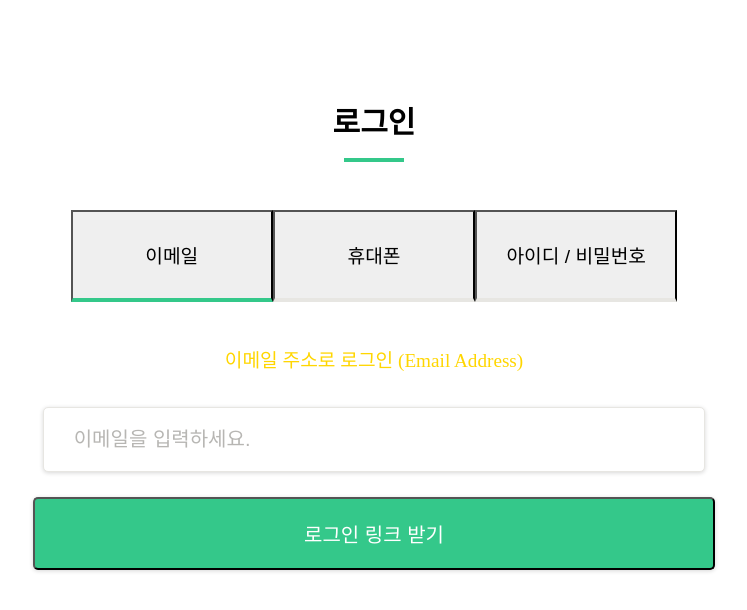
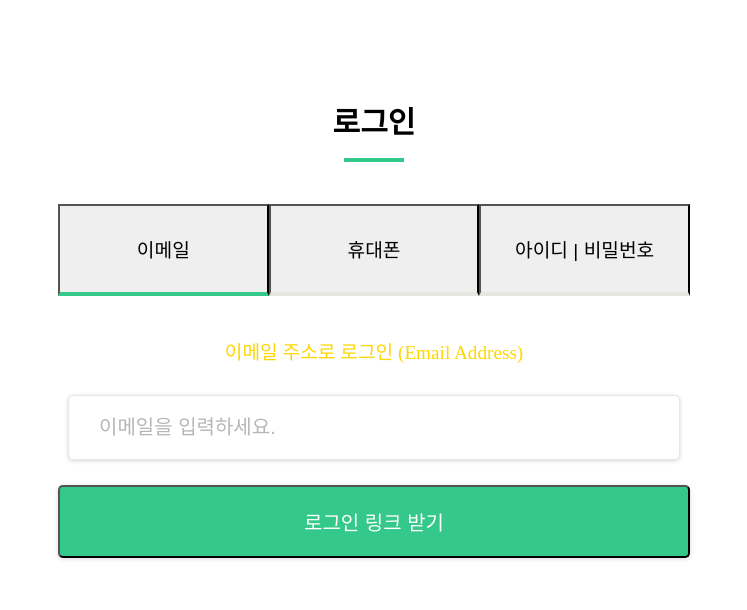
Before and after one commit to IRONDESK/moss, a Next.js app: page /login in a window 1280 px wide. Shown: the top 610 px of the page, without its empty margins (266-1013 px from the left). Built offline with nearby package versions, Linux system fonts and the light colour scheme.

Commit message:
♻️ ✅ ✨ ⚡️ 토큰 api

```diff
--- a/src/components/Login/Input.tsx
+++ b/src/components/Login/Input.tsx
@@ -24,6 +24,13 @@ export default function Input({
   return (
     <Container>
       <label htmlFor={name}>{label}</label>
+      {method === 'token' ? (
+        <InputContainer>
+          <input {...register} required={required} {...rest} />
+          <span>{errorMsg}</span>
+        </InputContainer>
+      ) : null}
+
       {method === 'email' ? (
         <InputContainer>
           <input {...register} required={required} {...rest} />
--- a/src/libs/client/useMutation.tsx
+++ b/src/libs/client/useMutation.tsx
@@ -1,13 +1,16 @@
 import { useState } from 'react';
+import client from '../server/client';
 
-interface UseMutationState {
+interface UseMutationState<Type> {
   loading: boolean;
-  data?: object;
+  data?: Type;
   error?: object;
 }
-type UseMutationResult = [(data: any) => void, UseMutationState];
+type UseMutationResult<Type> = [(data: any) => void, UseMutationState<Type>];
 
-export default function useMutation(url: string): UseMutationResult {
+export default function useMutation<Type = any>(
+  url: string,
+): UseMutationResult<Type> {
   const [loading, setLoading] = useState(false);
   const [data, setData] = useState<undefined | any>(undefined);
   const [error, setError] = useState<undefined | any>(undefined);
--- a/src/pages/api/users/join.tsx
+++ b/src/pages/api/users/join.tsx
@@ -9,10 +9,19 @@ async function handler(req: NextApiRequest, res: NextApiResponse) {
   let user;
   if (userId && password && username && location && email && phone) {
     user = await client.user.findFirst({
-      where: { userId, password, username, location, email, phone: +phone },
+      where: {
+        userId,
+        password,
+        username,
+        location,
+        email,
+        phone: +phone,
+      },
     });
+
     //해당하는 유저가 있다면?
     if (user) console.log(`유저를 찾았습니다!`);
+
     //해당하는 유저가 db에 없다면? -> 유저를 생성한다.
     if (!user) {
       user = await client.user.create({
--- a/src/pages/api/users/login.tsx
+++ b/src/pages/api/users/login.tsx
@@ -53,25 +53,26 @@ async function handler(
   });
   //SMS 토큰 전송
   if (phone) {
-    const message = await twilioClient.messages.create({
-      messagingServiceSid: process.env.TWILIO_MSID,
-      to: process.env.MY_PHONE!, //현재 tiwilio trial 계정임으로 실제 서비스를 구동할때 유저의 번호를 넣어주면 된다.
-      body: `6자리 토큰번호는 ${payload}`,
-    });
-    console.log(message);
+    // const message = await twilioClient.messages.create({
+    //   messagingServiceSid: process.env.TWILIO_MSID,
+    //   to: process.env.MY_PHONE!, //현재 tiwilio trial 계정임으로 실제 서비스를 구동할때 유저의 번호를 넣어주면 된다.
+    //   body: `6자리 토큰번호는 ${payload}`,
+    // });
+    // console.log(message);
   } else if (email) {
     //EMAIL 토큰 전송
-    const email = await mail.send({
-      from: 'zero2one23581@gmail.com', // 보내는 메일
-      to: 'zero2one23581@gmail.com', // 받는 메일 (유저의 이메일)
-      subject: 'MOSS Verification Email',
-      text: `6자리 토큰번호는 ${payload}`,
-      html: `<h1>6자리 토큰번호는 ${payload}</h1>`,
-    });
-    console.log(email);
+    // const email = await mail.send({
+    //   from: 'zero2one23581@gmail.com', // 보내는 메일
+    //   to: 'zero2one23581@gmail.com', // 받는 메일 (유저의 이메일)
+    //   subject: 'MOSS Verification Email',
+    //   text: `6자리 토큰번호는 ${payload}`,
+    //   html: `<h1>6자리 토큰번호는 ${payload}</h1>`,
+    // });
+    // console.log(email);
   }
 
   //확인
+  console.log(token);
   return res.json({ ok: true });
 }
 
--- /dev/null
+++ b/src/pages/api/users/tokenConfirm.tsx
@@ -0,0 +1,14 @@
+import { NextApiRequest, NextApiResponse } from 'next';
+import client from 'src/libs/server/client';
+import withHandler, { ResponseType } from 'src/libs/server/withHandler';
+
+async function handler(
+  req: NextApiRequest,
+  res: NextApiResponse<ResponseType>,
+) {
+  const { token } = req.body;
+  console.log(token);
+  res.status(200).end();
+}
+
+export default withHandler('POST', handler);
--- a/src/pages/join.tsx
+++ b/src/pages/join.tsx
@@ -20,6 +20,7 @@ interface joinForm {
 export default function Join() {
   //fecth를 위한 mutation Hook // 데이터 -> 백엔드(url)로 전송
   const [join, { loading, data, error }] = useMutation('/api/users/join');
+
   console.log(loading, data, error); //백엔드 데이터 확인!
 
   //useForm
--- a/src/pages/login.tsx
+++ b/src/pages/login.tsx
@@ -11,23 +11,46 @@ interface LoginForm {
   userId?: string;
   password?: string;
 }
+interface TokenForm {
+  token: string;
+}
+
+interface MutationResult {
+  ok: boolean;
+}
 
 export default function Login() {
-  //fecth를 위한 mutation Hook
-  const [login, { loading, data, error }] = useMutation('/api/users/login');
+  // Mutation Hook
+  //일반 로그인
+  const [login, { loading, data, error }] =
+    useMutation<MutationResult>('/api/users/login');
 
-  //useForm
+  const onValid = (validForm: LoginForm) => {
+    login(validForm);
+  };
+  //토큰 로그인
+  const [confirmToken, { loading: tokenLoading, data: tokenData }] =
+    useMutation<MutationResult>('/api/users/tokenConfirm');
+
+  const onTokenValid = (validForm: TokenForm) => {
+    if (tokenLoading) return;
+    confirmToken(validForm);
+  };
+  //로그인 useForm
   const {
     register,
     reset,
     handleSubmit,
     formState: { errors },
-    watch,
   } = useForm<LoginForm>({ mode: 'onBlur' });
 
-  const onValid = (validForm: LoginForm) => {
-    login(validForm);
-  };
+  //토큰 useForm
+  const {
+    register: tokenRegister,
+    reset: tokenReset,
+    handleSubmit: tokenHandleSubmit,
+    formState: { errors: tokenErrors },
+  } = useForm<TokenForm>({ mode: 'onBlur' });
 
   const [method, setMethod] = useState('email');
   const onEmailClick = () => {
@@ -48,7 +71,23 @@ export default function Login() {
       <h1>
         <span>로그인</span>
       </h1>
-
+      {data?.ok ? (
+        <form onSubmit={tokenHandleSubmit(onTokenValid)}>
+          <Input
+            register={tokenRegister('token', {
+              required: '6자리 숫자 토큰을 입력해야 합니다!',
+            })}
+            method="token"
+            label="토큰으로 인증후 로그인"
+            name="token"
+            type="number"
+            placeholder="6자리 숫자 토큰을 입력하세요."
+            errorMsg={tokenErrors.token?.message}
+          />
+          <button>{tokenLoading ? '로딩중...' : '로그인 토큰 받기'}</button>
+        </form>
+      ) : (
+        <>
           <section>
             <button
               onClick={onEmailClick}
@@ -66,14 +105,16 @@ export default function Login() {
               onClick={onUserIdClick}
               className={method === 'userId' ? 'chosen' : 'unchosen'}
             >
-          <p>아이디 / 비밀번호</p>
+              <p>아이디 | 비밀번호</p>
             </button>
           </section>
 
           <form onSubmit={handleSubmit(onValid)}>
             {method === 'email' ? (
               <Input
-            register={register('email', { required: '이메일을 입력하세요!' })}
+                register={register('email', {
+                  required: '이메일을 입력하세요!',
+                })}
                 method="email"
                 label="이메일 주소로 로그인 (Email Address)"
                 name="email"
@@ -100,7 +141,9 @@ export default function Login() {
             {method === 'userId' ? (
               <Input
                 method="userId"
-            register={register('userId', { required: '아이디를 입력하세요!' })}
+                register={register('userId', {
+                  required: '아이디를 입력하세요!',
+                })}
                 register2={register('password', {
                   required: '비밀번호를 입력하세요!',
                 })}
@@ -117,12 +160,16 @@ export default function Login() {
               <button>{loading ? '로딩중...' : '로그인 링크 받기'}</button>
             ) : null}
             {method === 'phone' ? (
-          <button>{loading ? '로딩중...' : 'One-time password 받기'}</button>
+              <button>
+                {loading ? '로딩중...' : 'One-time password 받기'}
+              </button>
             ) : null}
             {method === 'userId' ? (
               <button>{loading ? '로딩중...' : '로그인'}</button>
             ) : null}
           </form>
+        </>
+      )}
     </Container>
   );
 }
@@ -133,7 +180,7 @@ const Container = styled.section`
   flex-direction: column;
   justify-content: center;
   align-items: center;
-  width: 60%;
+  width: 50%;
   h1 {
     display: flex;
     justify-content: center;
@@ -152,12 +199,12 @@ const Container = styled.section`
   section {
     display: flex;
     justify-content: space-around;
-    width: 80%;
     margin-top: 5%;
+    width: 100%;
     button {
+      width: 100%;
       font-size: 1.2rem;
       padding: 10px 20px;
-      width: 100%;
       &.chosen {
         border-bottom: 4px solid ${COLOR.main};
       }
@@ -167,7 +214,7 @@ const Container = styled.section`
     }
   }
   form {
-    width: 90%;
+    width: 100%;
     button {
       width: 100%;
       padding: 10px 5px;
```
Also changed, not shown: 1 other file (tests, documents, lock files or other folders). Lines whose indentation alone changed are shown as unchanged.
